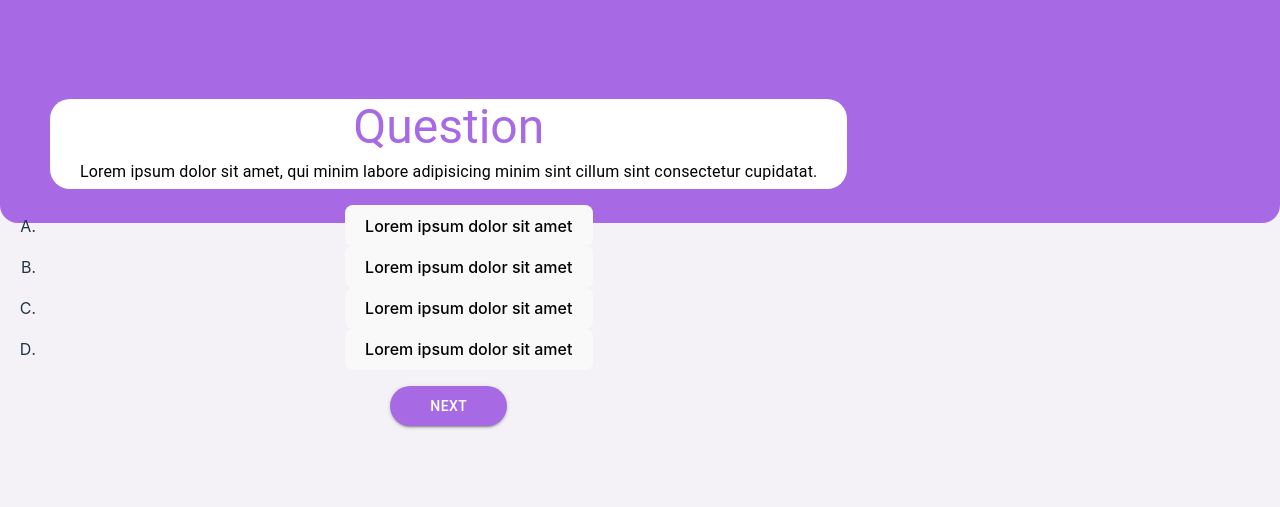
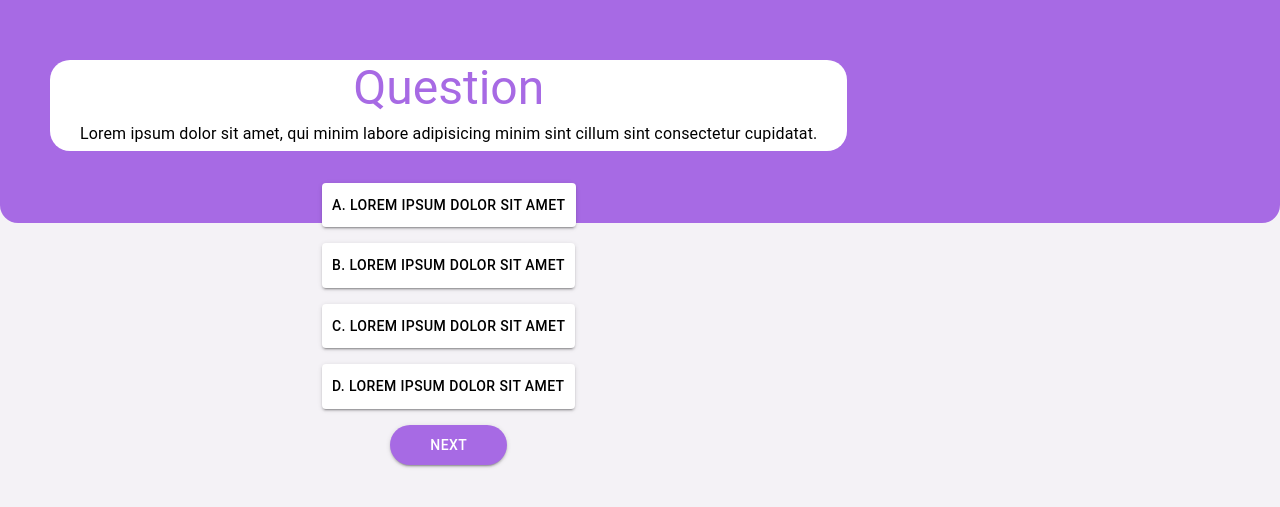
Before and after one commit to DadonStyle/interviewTrivia, a React (Vite) app: page / in a window 1280 px wide. Shown: the part 227-734 px from the top of the page. Built offline with nearby package versions, Linux system fonts and the light colour scheme.

Commit message:
(ref) change to mui components, add inline style

```diff
--- a/src/components/ui/OptionList.tsx
+++ b/src/components/ui/OptionList.tsx
@@ -1,24 +1,50 @@
+import Box from "@mui/material/Box";
+import Button from "@mui/material/Button";
+import List from "@mui/material/List";
+import ListItem from "@mui/material/ListItem";
+
 import { shuffle } from "lodash";
-import { v4 as uuid } from "uuid";
 import { Question } from "../../constants/types";
+
+interface OptionListProps {
+  question: Question
+}
 
 const prepSelection = (question: Question) => {
   const allOptions = [question.answer, ...question.wrongAnswers];
   return shuffle(allOptions);
 };
 
-interface OptionListProps {
-  question: Question
-}
+const indexToAlpha = (index: number) => {
+  return String.fromCharCode(65 + index);
+};
 
 const OptionList = ({ question }: OptionListProps) => {
   const options = prepSelection(question);
   return (
-    <ol type="A">
-      {options.map((option: string) => (
-        <li key={uuid()}><button>{option}</button></li>
-      ))}
-    </ol>
+    <Box sx={{
+      display: "flex",
+      flexDirection: "column",
+      justifyContent: "center",
+      alignItems: "center",
+    }}>
+      <List>
+        {options.map((option: string, index: number) => (
+          <ListItem key={crypto.randomUUID()}>
+            <Button
+              variant="contained"
+              sx={{
+                padding: "0.625rem",
+                backgroundColor: "white",
+                color: "black"
+              }}
+            >
+              {`${indexToAlpha(index)}. ${option}`}
+            </Button>
+          </ListItem>
+        ))}
+      </List>
+    </Box>
   );
 };
 
```
